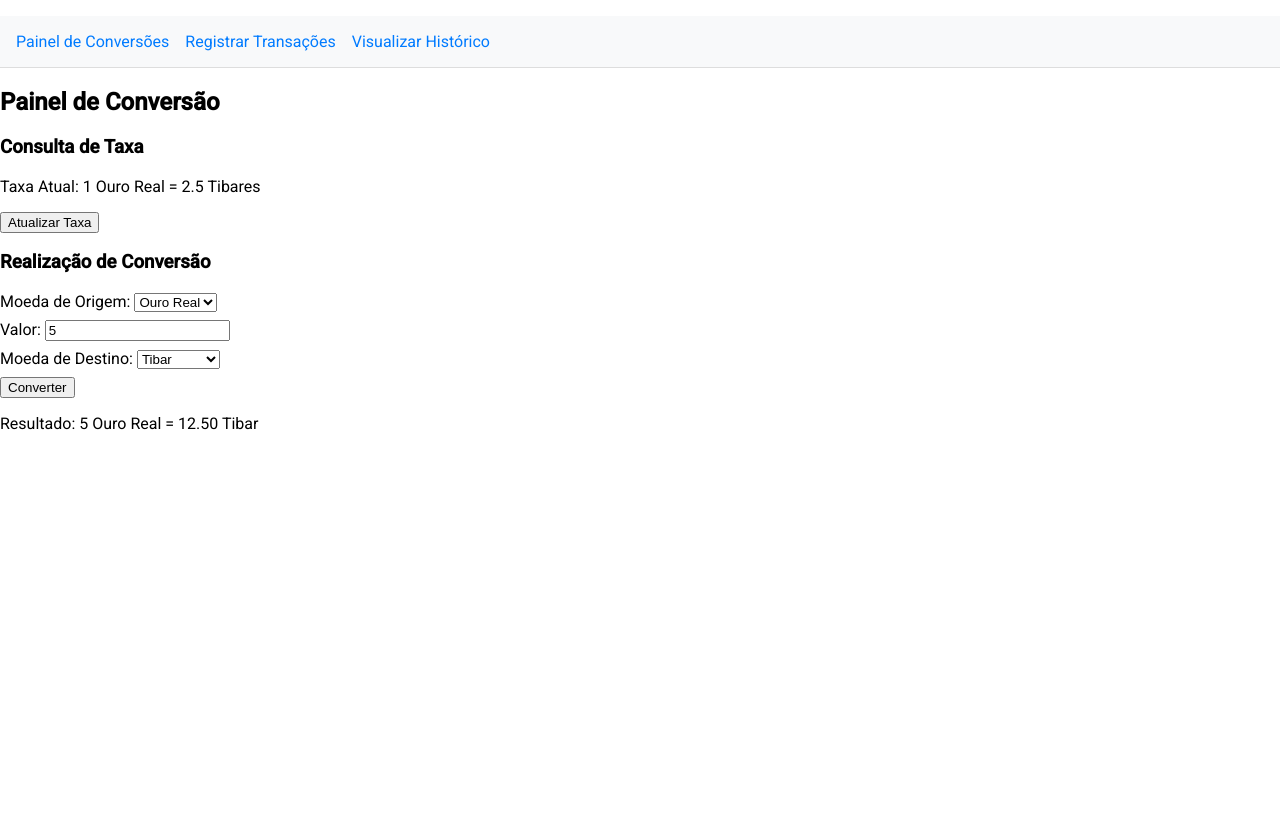
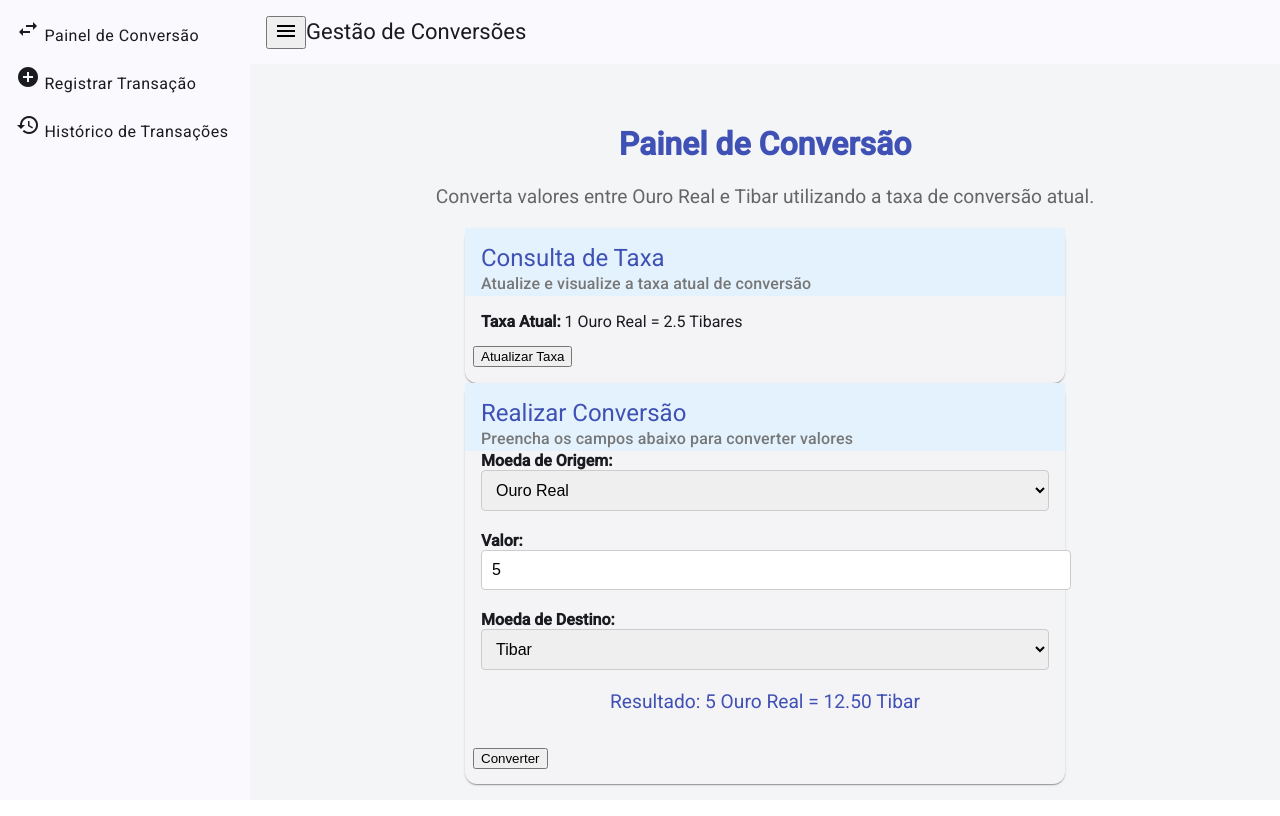
Before and after one commit to WilliamClown/taxaconversao, an Angular app: page / in a window 1280 px wide. Both pictures are taken after typing "5" into the empty fields and a click on the button "Converter". Built offline with nearby package versions, Linux system fonts and the light colour scheme.

Commit message:
Ajustado layout da tela de painel de conversão e de registrar transação

```diff
--- a/src/app/app-routing.module.ts
+++ b/src/app/app-routing.module.ts
@@ -2,10 +2,12 @@ import { NgModule } from '@angular/core';
 import { RouterModule, Routes } from '@angular/router';
 import { PainelConversaoComponent } from './components/painel-conversao/painel-conversao.component';
 import { TransacoesComponent } from './components/transacoes/transacoes.component';
+import { HistoricoComponent } from './components/historico/historico.component';
 
 const routes: Routes = [
   { path: 'painel-conversao', component: PainelConversaoComponent },
   { path: 'transacoes', component: TransacoesComponent },
+  { path: 'historico', component: HistoricoComponent },
   { path: '', redirectTo: '/painel-conversao', pathMatch: 'full' },
 ];
 
--- a/src/app/app.component.css
+++ b/src/app/app.component.css
@@ -1,23 +1,27 @@
-nav ul {
-    list-style: none;
-    padding: 0;
-    display: flex;
-    gap: 1rem;
-    background-color: #f8f9fa;
-    padding: 1rem;
-    border-bottom: 1px solid #ddd;
-  }
+/* Configuração geral do layout */
+.main-container {
+  height: 100vh;
+}
 
-  nav ul li {
-    display: inline;
-  }
+/* Conteúdo principal */
+.content {
+  padding: 20px;
+  background-color: #f4f5f7;
+  min-height: 100vh;
+}
 
-  nav ul li a {
-    text-decoration: none;
-    color: #007bff;
-  }
+/* Estilo do menu lateral */
+mat-sidenav {
+  width: 250px;
+}
 
-  nav ul li a.active {
-    font-weight: bold;
-    color: #0056b3;
-  }
+mat-toolbar {
+  position: sticky;
+  top: 0;
+  z-index: 1000;
+}
+
+.active {
+  font-weight: bold;
+  color: #3f51b5;
+}
--- a/src/app/app.component.html
+++ b/src/app/app.component.html
@@ -1,9 +1,35 @@
-<nav>
-  <ul>
-    <li><a routerLink="/painel-conversao" routerLinkActive="active">Painel de Conversões</a></li>
-    <li><a routerLink="/transacoes" routerLinkActive="active">Registrar Transações</a></li>
-    <li><a routerLink="/historico" routerLinkActive="active">Visualizar Histórico</a></li>
-  </ul>
-</nav>
+<mat-sidenav-container class="main-container">
+  <!-- Menu Lateral -->
+  <mat-sidenav #sidenav mode="side" opened>
+    <mat-nav-list>
+      <a mat-list-item routerLink="/painel-conversao" routerLinkActive="active">
+        <mat-icon>swap_horiz</mat-icon>
+        Painel de Conversão
+      </a>
+      <a mat-list-item routerLink="/transacoes" routerLinkActive="active">
+        <mat-icon>add_circle</mat-icon>
+        Registrar Transação
+      </a>
+      <a mat-list-item routerLink="/historico" routerLinkActive="active">
+        <mat-icon>history</mat-icon>
+        Histórico de Transações
+      </a>
+    </mat-nav-list>
+  </mat-sidenav>
 
-<router-outlet></router-outlet>
+  <!-- Conteúdo Principal -->
+  <mat-sidenav-content>
+    <!-- Barra de Navegação -->
+    <mat-toolbar color="primary">
+      <button mat-icon-button (click)="sidenav.toggle()">
+        <mat-icon>menu</mat-icon>
+      </button>
+      <span>Gestão de Conversões</span>
+    </mat-toolbar>
+
+    <!-- Área de Conteúdo -->
+    <div class="content">
+      <router-outlet></router-outlet>
+    </div>
+  </mat-sidenav-content>
+</mat-sidenav-container>
--- a/src/app/components/painel-conversao/painel-conversao.component.css
+++ b/src/app/components/painel-conversao/painel-conversao.component.css
@@ -1,8 +1,68 @@
-section {
-    margin-bottom: 1rem;
-  }
+/* Container Principal */
+.page-container {
+  padding: 20px;
+  background-color: #f4f5f7;
+  min-height: 100vh;
+}
 
-  label {
-    display: block;
-    margin: 0.5rem 0;
-  }
+/* Cabeçalho */
+.header {
+  text-align: center;
+  margin-bottom: 20px;
+}
+
+.header h1 {
+  font-size: 2rem;
+  color: #3f51b5;
+}
+
+.header p {
+  font-size: 1.2rem;
+  color: #666;
+}
+
+/* Formulário */
+mat-card {
+  max-width: 600px;
+  margin: 0 auto;
+}
+
+mat-card-header {
+  background-color: #e3f2fd;
+}
+
+mat-card-title {
+  font-size: 1.5rem;
+  color: #3f51b5;
+}
+
+mat-card-subtitle {
+  font-size: 1rem;
+  color: #777;
+}
+
+.form-group {
+  margin-bottom: 20px;
+}
+
+input,
+select {
+  width: 100%;
+  padding: 10px;
+  font-size: 1rem;
+  border: 1px solid #ccc;
+  border-radius: 4px;
+}
+
+input:focus,
+select:focus {
+  border-color: #3f51b5;
+  outline: none;
+}
+
+.resultado {
+  margin-top: 20px;
+  font-size: 1.2rem;
+  color: #3f51b5;
+  text-align: center;
+}
--- a/src/app/components/painel-conversao/painel-conversao.component.html
+++ b/src/app/components/painel-conversao/painel-conversao.component.html
@@ -1,39 +1,71 @@
-<h2>Painel de Conversão</h2>
+<div class="page-container">
+  <!-- Cabeçalho -->
+  <div class="header">
+    <h1>Painel de Conversão</h1>
+    <p>Converta valores entre Ouro Real e Tibar utilizando a taxa de conversão atual.</p>
+  </div>
 
   <!-- Consulta de Taxa -->
-<section>
-  <h3>Consulta de Taxa</h3>
-  <p>Taxa Atual: 1 Ouro Real = {{ taxaAtual }} Tibares</p>
-  <button (click)="atualizarTaxa()">Atualizar Taxa</button>
-</section>
+  <mat-card class="mat-elevation-z4">
+    <mat-card-header>
+      <mat-card-title>Consulta de Taxa</mat-card-title>
+      <mat-card-subtitle>Atualize e visualize a taxa atual de conversão</mat-card-subtitle>
+    </mat-card-header>
+    <mat-card-content>
+      <p><strong>Taxa Atual:</strong> 1 Ouro Real = {{ taxaAtual }} Tibares</p>
+    </mat-card-content>
+    <mat-card-actions>
+      <button mat-raised-button color="primary" (click)="atualizarTaxa()">Atualizar Taxa</button>
+    </mat-card-actions>
+  </mat-card>
 
-<!-- Conversão de Moeda -->
-<section>
-  <h3>Realização de Conversão</h3>
+  <!-- Conversão de Valores -->
+  <mat-card class="mat-elevation-z4">
+    <mat-card-header>
+      <mat-card-title>Realizar Conversão</mat-card-title>
+      <mat-card-subtitle>Preencha os campos abaixo para converter valores</mat-card-subtitle>
+    </mat-card-header>
+    <mat-card-content>
+      <form>
+        <div class="form-group">
           <label>
-    Moeda de Origem:
-    <select [(ngModel)]="moedaOrigem">
+            <strong>Moeda de Origem:</strong>
+            <select [(ngModel)]="moedaOrigem" name="moedaOrigem">
               <option>Ouro Real</option>
               <option>Tibar</option>
             </select>
           </label>
+        </div>
 
+        <div class="form-group">
           <label>
-    Valor:
-    <input type="number" [(ngModel)]="valorOrigem" />
+            <strong>Valor:</strong>
+            <input
+              type="number"
+              [(ngModel)]="valorOrigem"
+              name="valorOrigem"
+              placeholder="Digite o valor"
+            />
           </label>
+        </div>
 
+        <div class="form-group">
           <label>
-    Moeda de Destino:
-    <select [(ngModel)]="moedaDestino">
+            <strong>Moeda de Destino:</strong>
+            <select [(ngModel)]="moedaDestino" name="moedaDestino">
               <option>Ouro Real</option>
               <option>Tibar</option>
             </select>
           </label>
+        </div>
 
-  <button (click)="registrarTransacao()">Converter</button>
-
-  <p *ngIf="valorConvertido !== null">
+        <p *ngIf="valorConvertido !== null" class="resultado">
           Resultado: {{ valorOrigem }} {{ moedaOrigem }} = {{ valorConvertido | number: '1.2-2' }} {{ moedaDestino }}
         </p>
-</section>
+      </form>
+    </mat-card-content>
+    <mat-card-actions>
+      <button mat-raised-button color="primary" (click)="realizarConversao()">Converter</button>
+    </mat-card-actions>
+  </mat-card>
+</div>
--- a/src/app/components/painel-conversao/painel-conversao.component.ts
+++ b/src/app/components/painel-conversao/painel-conversao.component.ts
@@ -1,11 +1,17 @@
 import { Component } from '@angular/core';
+import { MatCardModule } from '@angular/material/card';
+import { MatIconModule } from '@angular/material/icon';
 import { CommonModule } from '@angular/common';
 import { FormsModule } from '@angular/forms'; // Importa o FormsModule para usar [(ngModel)]
 
 @Component({
   selector: 'app-painel-conversao',
   standalone: true,
-  imports: [CommonModule, FormsModule],
+  imports: [
+    CommonModule,
+    FormsModule,
+    MatCardModule,
+    MatIconModule,],
   templateUrl: './painel-conversao.component.html',
   styleUrls: ['./painel-conversao.component.css'],
 })
@@ -14,7 +20,7 @@ export class PainelConversaoComponent {
   moedaDestino = 'Tibar';
   valorOrigem: number | null = null;
   valorConvertido: number | null = null;
-  taxaAtual = 2.5; // Taxa inicial padrão
+  taxaAtual = 2.5;
 
   atualizarTaxa(): void {
     const novaTaxa = parseFloat(
@@ -28,16 +34,20 @@ export class PainelConversaoComponent {
     }
   }
 
-  registrarTransacao(): void {
-    if (this.valorOrigem === null || this.valorOrigem <= 0) {
+  realizarConversao(): void {
+    if (!this.valorOrigem || this.valorOrigem <= 0) {
       alert('Por favor, insira um valor válido.');
       return;
     }
 
-    this.valorConvertido = this.moedaOrigem === 'Ouro Real'
-      ? this.valorOrigem * this.taxaAtual
-      : this.valorOrigem / this.taxaAtual;
+    if (this.moedaOrigem === this.moedaDestino) {
+      alert('Por favor, selecione moedas diferentes.');
+      return;
+    }
 
-    alert('Conversão realizada com sucesso!');
+    this.valorConvertido =
+      this.moedaOrigem === 'Ouro Real'
+        ? this.valorOrigem * this.taxaAtual
+        : this.valorOrigem / this.taxaAtual;
   }
 }
--- a/src/app/components/transacoes/transacoes.component.css
+++ b/src/app/components/transacoes/transacoes.component.css
@@ -0,0 +1,67 @@
+/* Container Principal */
+.page-container {
+    padding: 20px;
+    background-color: #f4f5f7;
+    min-height: 100vh;
+  }
+
+  /* Cabeçalho */
+  .header {
+    text-align: center;
+    margin-bottom: 20px;
+  }
+
+  .header h1 {
+    font-size: 2rem;
+    color: #3f51b5;
+  }
+
+  .header p {
+    font-size: 1.2rem;
+    color: #666;
+  }
+
+  /* Formulário */
+  mat-card {
+    max-width: 600px;
+    margin: 0 auto;
+  }
+
+  mat-card-header {
+    background-color: #e3f2fd;
+  }
+
+  mat-card-title {
+    font-size: 1.5rem;
+    color: #3f51b5;
+  }
+
+  mat-card-subtitle {
+    font-size: 1rem;
+    color: #777;
+  }
+
+  .form-group {
+    margin-bottom: 20px;
+  }
+
+  input,
+  select {
+    width: 100%;
+    padding: 10px;
+    font-size: 1rem;
+    border: 1px solid #ccc;
+    border-radius: 4px;
+  }
+
+  input:focus,
+  select:focus {
+    border-color: #3f51b5;
+    outline: none;
+  }
+
+  .action-button {
+    width: 100%;
+    font-size: 1rem;
+    font-weight: bold;
+  }
--- a/src/app/components/transacoes/transacoes.component.html
+++ b/src/app/components/transacoes/transacoes.component.html
@@ -1,6 +1,60 @@
-<h2>Registrar Transação</h2>
-<label>
-  Valor em Ouro Real:
-  <input type="number" [(ngModel)]="valorEmOuro" /> <!-- ngModel usado aqui -->
-</label>
-<button (click)="registrarTransacao()">Registrar</button>
+<div class="page-container">
+  <!-- Cabeçalho -->
+  <div class="header">
+    <h1>Registrar Transação</h1>
+    <p>Insira os dados necessários para realizar uma transação entre moedas.</p>
+  </div>
+
+  <!-- Formulário de Registro -->
+  <mat-card class="mat-elevation-z4">
+    <mat-card-header>
+      <mat-card-title>Dados da Transação</mat-card-title>
+      <mat-card-subtitle>Preencha os campos abaixo e registre a transação</mat-card-subtitle>
+    </mat-card-header>
+    <mat-card-content>
+      <form>
+        <div class="form-group">
+          <label>
+            <strong>Moeda de Origem:</strong>
+            <select [(ngModel)]="moedaOrigem" name="moedaOrigem">
+              <option>Ouro Real</option>
+              <option>Tibar</option>
+            </select>
+          </label>
+        </div>
+
+        <div class="form-group">
+          <label>
+            <strong>Valor:</strong>
+            <input
+              type="number"
+              [(ngModel)]="valorOrigem"
+              name="valorOrigem"
+              placeholder="Digite o valor"
+            />
+          </label>
+        </div>
+
+        <div class="form-group">
+          <label>
+            <strong>Moeda de Destino:</strong>
+            <select [(ngModel)]="moedaDestino" name="moedaDestino">
+              <option>Ouro Real</option>
+              <option>Tibar</option>
+            </select>
+          </label>
+        </div>
+      </form>
+    </mat-card-content>
+    <mat-card-actions>
+      <button
+        mat-raised-button
+        color="primary"
+        (click)="registrarTransacao()"
+        class="action-button"
+      >
+        Registrar Transação
+      </button>
+    </mat-card-actions>
+  </mat-card>
+</div>
--- a/src/app/components/transacoes/transacoes.component.ts
+++ b/src/app/components/transacoes/transacoes.component.ts
@@ -1,21 +1,55 @@
 import { Component } from '@angular/core';
-import { FormsModule } from '@angular/forms'; // Importa FormsModule para suportar [(ngModel)]
-import { CommonModule } from '@angular/common'; // Importa CommonModule para pipes básicos, caso necessário
+import { MatCardModule } from '@angular/material/card';
+import { MatIconModule } from '@angular/material/icon';
+import { CommonModule } from '@angular/common';
+import { FormsModule } from '@angular/forms';
+import { TransacaoService } from '../../services/transacao.service';
 
 @Component({
   selector: 'app-transacoes',
   standalone: true,
-  imports: [CommonModule, FormsModule], // Inclui FormsModule
+  imports: [
+    CommonModule,
+    FormsModule,
+    MatCardModule,
+    MatIconModule,],
   templateUrl: './transacoes.component.html',
   styleUrls: ['./transacoes.component.css'],
 })
 export class TransacoesComponent {
-  valorEmOuro = 0;
+  moedaOrigem = 'Ouro Real';
+  moedaDestino = 'Tibar';
+  valorOrigem: number | null = null;
 
-  constructor() {}
+  constructor(private transacaoService: TransacaoService) {}
 
-  registrarTransacao() {
-    console.log(`Registrando transação com ${this.valorEmOuro} Ouro Real`);
-    this.valorEmOuro = 0; // Limpa o campo após registrar
+  registrarTransacao(): void {
+    const valor = Number(this.valorOrigem);
+
+    console.log('Valor de entrada:', this.valorOrigem, 'Valor convertido:', valor);
+
+    if (isNaN(valor) || valor <= 0) {
+      alert('Por favor, insira um valor válido maior que zero.');
+      return;
+    }
+
+    if (this.moedaOrigem === this.moedaDestino) {
+      alert('Por favor, selecione moedas diferentes.');
+      return;
+    }
+
+    const valorConvertido =
+      this.moedaOrigem === 'Ouro Real'
+        ? valor * 2.5
+        : valor / 2.5;
+
+    this.transacaoService.adicionarTransacao(
+      this.moedaOrigem,
+      this.moedaDestino,
+      valorConvertido
+    );
+
+    alert('Transação registrada com sucesso!');
+    this.valorOrigem = null; // Limpa o campo de entrada
   }
 }
```
Also changed, not shown: src/app/app.component.ts (+14 -4 lines), src/app/services/transacao.service.ts (+6 -15 lines). Lines whose indentation alone changed are shown as unchanged.
